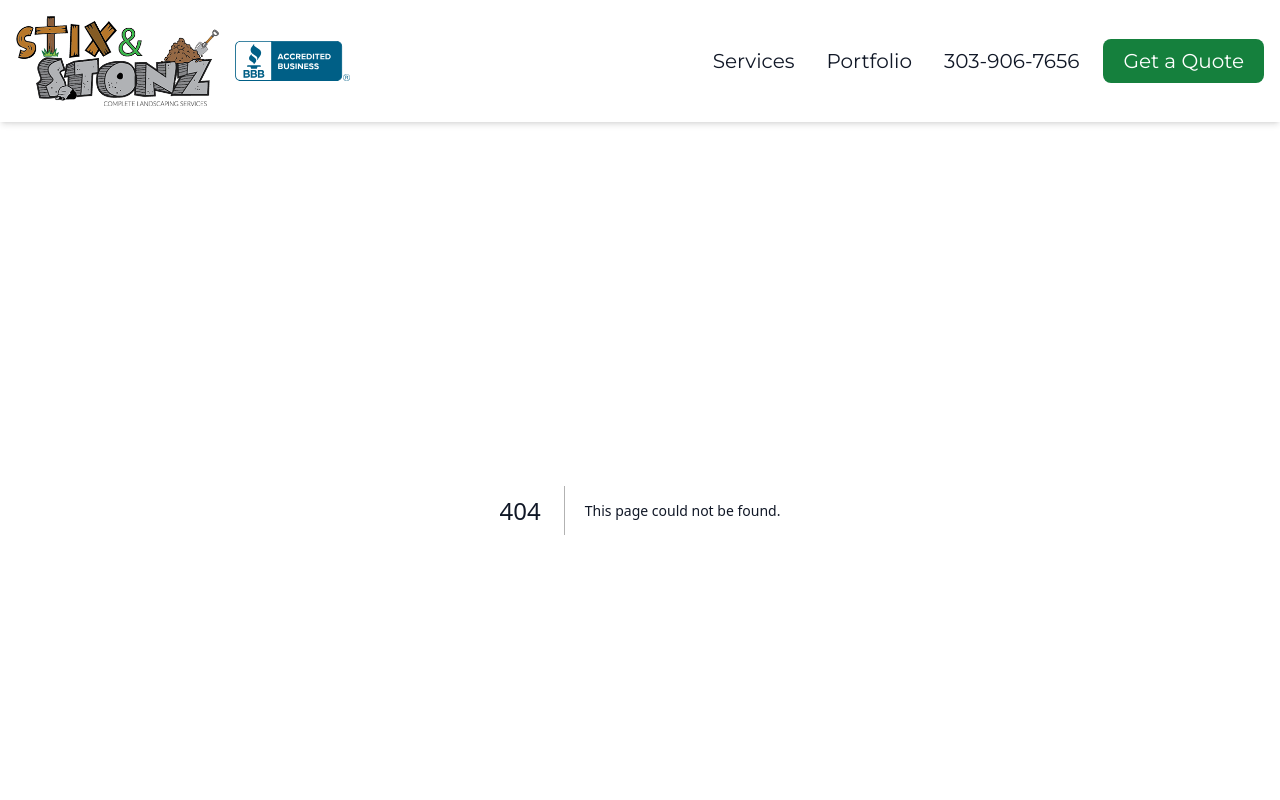
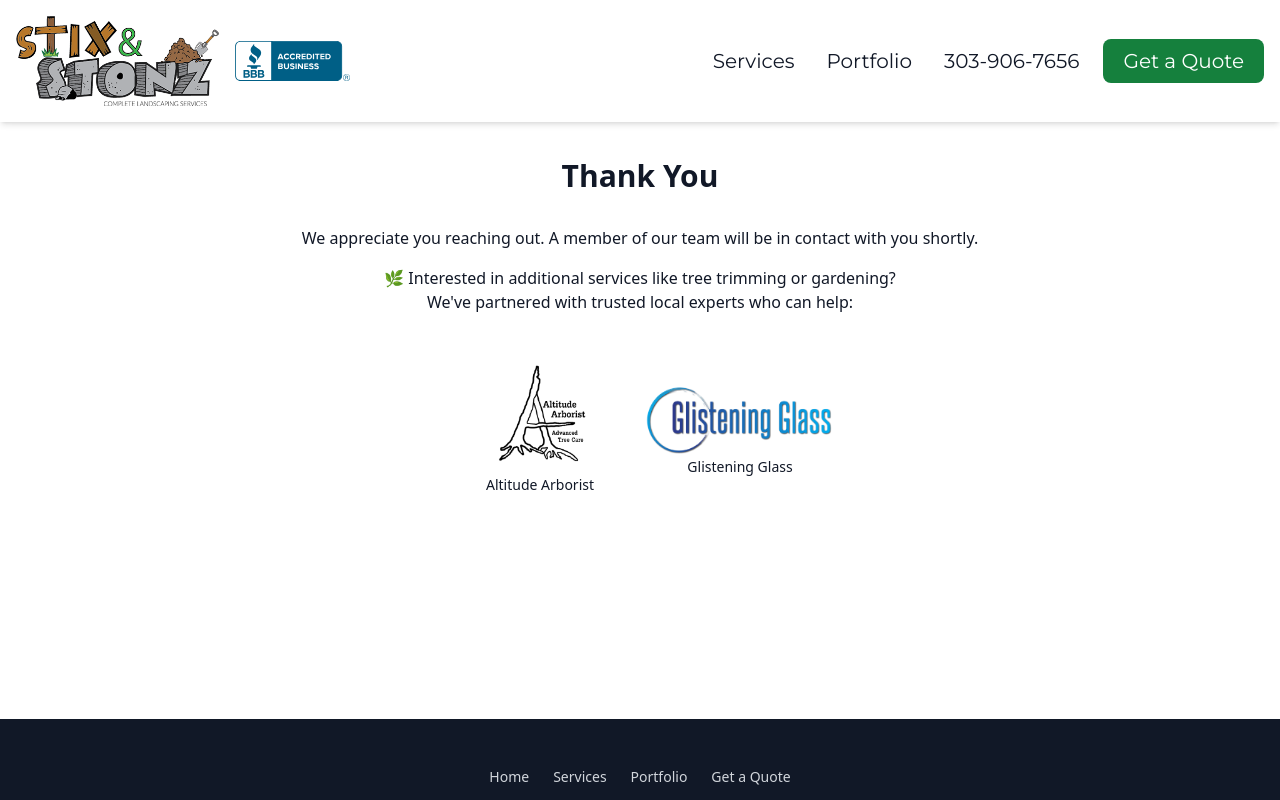
Before and after one commit to fritzp3/StixAndStonz_V3, a Next.js app: page /thank-you in a window 1280 px wide. Before the commit this address had no page. Shown: the top 800 px of the page. Built offline with nearby package versions, Linux system fonts and the light colour scheme.

Commit message:
Added thank you page and added redirect.

```diff
--- a/src/app/components/ContactForm.tsx
+++ b/src/app/components/ContactForm.tsx
@@ -1,8 +1,10 @@
 'use client';
 import { MapPin, Phone, Mail, Clock } from 'lucide-react';
 import { useState } from 'react';
+import { useRouter } from 'next/navigation';
 
 export default function ContactForm() {
+  const router = useRouter();
   const [formData, setFormData] = useState({
     name: '',
     email: '',
@@ -14,9 +16,12 @@ export default function ContactForm() {
     message: '',
   });
 
+  const [status, setStatus] = useState<'idle' | 'success' | 'error'>('idle');
+
   const handleSubmit = async (e: React.FormEvent) => {
     e.preventDefault();
 
+    try {
       const res = await fetch('/api/contact', {
         method: 'POST',
         headers: { 'Content-Type': 'application/json' },
@@ -24,26 +29,27 @@ export default function ContactForm() {
       });
 
       if (res.ok) {
-      alert('Thanks! We’ll be in touch.');
+        setStatus('success');
+        // Redirect to confirmation page
+        router.push('/thank-you');
       } else {
-      alert('Something went wrong.');
+        setStatus('error');
+      }
+    } catch (err) {
+      console.error(err);
+      setStatus('error');
     }
 
-    // Handle form submission
-    alert(
-      "Thank you for your quote request! We'll get back to you within 24 hours.",
-    );
-
-    setFormData({
-      name: '',
-      email: '',
-      phone: '',
-      address: '',
-      projectType: '',
-      budget: '',
-      timeline: '',
-      message: '',
-    });
+    // setFormData({
+    //   name: '',
+    //   email: '',
+    //   phone: '',
+    //   address: '',
+    //   projectType: '',
+    //   budget: '',
+    //   timeline: '',
+    //   message: '',
+    // });
   };
 
   const handleChange = (
@@ -63,6 +69,13 @@ export default function ContactForm() {
       <div className='grid lg:grid-cols-2 gap-12'>
         <div>
           <form onSubmit={handleSubmit} className='space-y-6'>
+            {/* Display error message if submission fails */}
+            {status === 'error' && (
+              <div className='text-red-700 bg-red-100 p-3 rounded-lg mb-4'>
+                Something went wrong. Please try again.
+              </div>
+            )}
+
             <div className='grid md:grid-cols-2 gap-6'>
               <div>
                 <label htmlFor='name' className='block mb-2 text-gray-700'>
--- /dev/null
+++ b/src/app/thank-you/page.tsx
@@ -0,0 +1,62 @@
+// import PortfolioGallery from '../components/PortfolioGallery';
+import Link from 'next/link';
+
+export default function ThankYou() {
+  return (
+    <main className='container mx-auto py-12 scroll-mt-28'>
+      <div>
+        <div className='mb-12 text-center mx-auto'>
+          <h1 className='text-3xl font-bold mb-8 text-center'>Thank You</h1>
+          <div>
+            <p>
+              We appreciate you reaching out. A member of our team will be in
+              contact with you shortly.
+            </p>
+            <p className='mt-4'>
+              🌿 Interested in additional services like tree trimming or
+              gardening?
+            </p>
+            <p>We've partnered with trusted local experts who can help:</p>
+            <div className='mt-12 flex justify-center items-center'>
+              <div className='relative w-[200px] overflow-hidden rounded-lg mb-4'>
+                <Link
+                  href='https://altitudearborist.com/'
+                  className='cursor-pointer'
+                  target='_blank'
+                >
+                  <img
+                    src='/assets/altitudeLOGOwebsite.jpg'
+                    alt='Altitude Arborist Logo'
+                    className='w-full h-full object-cover transition-transform duration-300 group-hover:scale-110'
+                  />
+                  <p className='text-sm'>Altitude Arborist</p>
+                </Link>
+              </div>
+              <div className='relative w-[200px] overflow-hidden rounded-lg mb-4'>
+                <Link
+                  href='https://glisteningcolorado.com'
+                  className='cursor-pointer'
+                  target='_blank'
+                >
+                  <img
+                    src='/assets/Glistening-Glass-horizontal.png'
+                    alt='Altitude Arborist Logo'
+                    className='w-full h-full object-cover transition-transform duration-300 group-hover:scale-110'
+                  />
+                  <p className='text-sm'>Glistening Glass</p>
+                </Link>
+              </div>
+            </div>
+          </div>
+        </div>
+        <div className='mb-12 flex justify-center items-center'>
+          <section id='portfolio'>
+            <div className='container mx-auto'>
+              {/* <PortfolioGallery /> */}
+            </div>
+          </section>
+        </div>
+      </div>
+    </main>
+  );
+}
```
Also changed, not shown: public/assets/Glistening-Glass-horizontal.png (added), public/assets/altitudeLOGOwebsite.jpg (added). Lines whose indentation alone changed are shown as unchanged.
